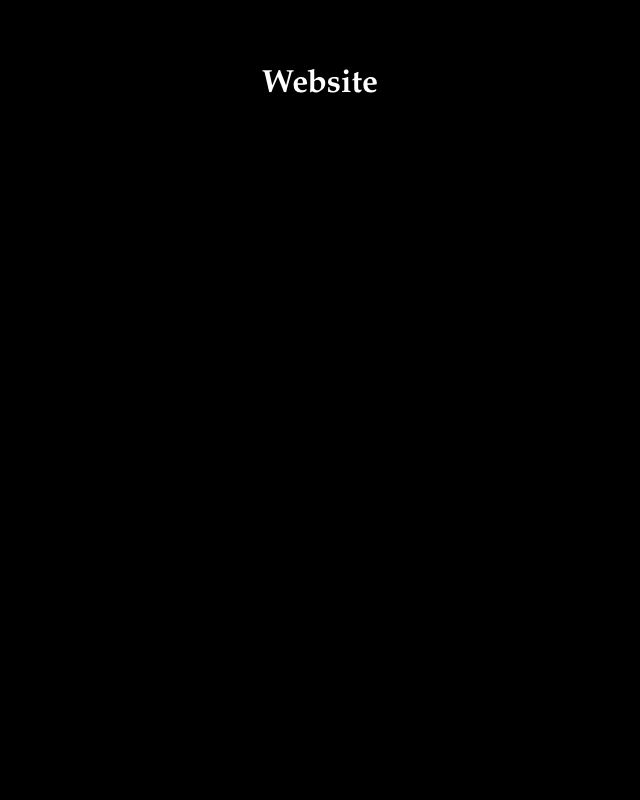
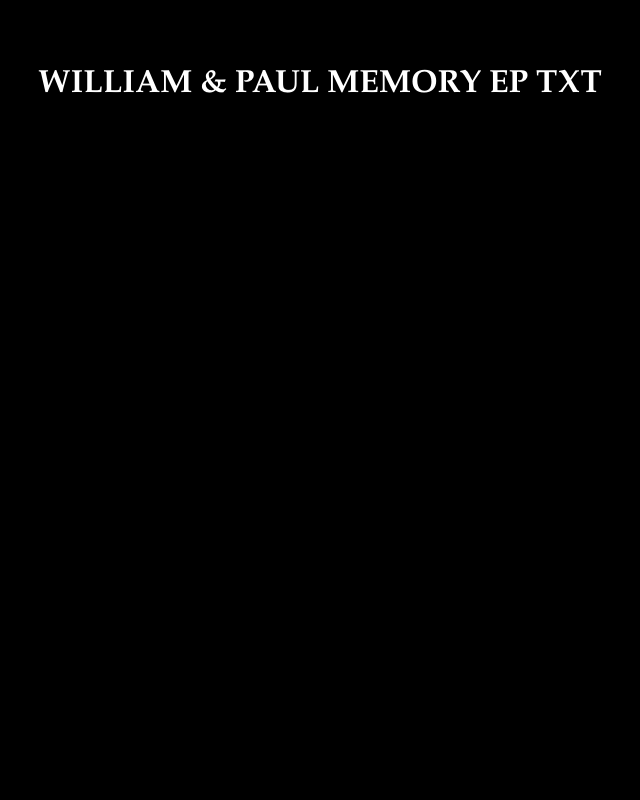
Before and after one commit to williamandpaul/bigbig1, a plain HTML site: page index.html in a window 1280 px wide. Shown: the top 800 px of the page, without its empty margins (320-960 px from the left). Drawn offline with Linux system fonts and the light colour scheme.

Commit message:
Update index.html

```diff
--- a/index.html
+++ b/index.html
@@ -26,12 +26,12 @@
 </head>
 <body>
 
-<h1>Website</h1>
+<h1>WILLIAM & PAUL MEMORY EP TXT</h1>
 
 <pre>
 
 
-WILLIAM & PAUL MEMORY EP TXT
+
 
 
 
```
